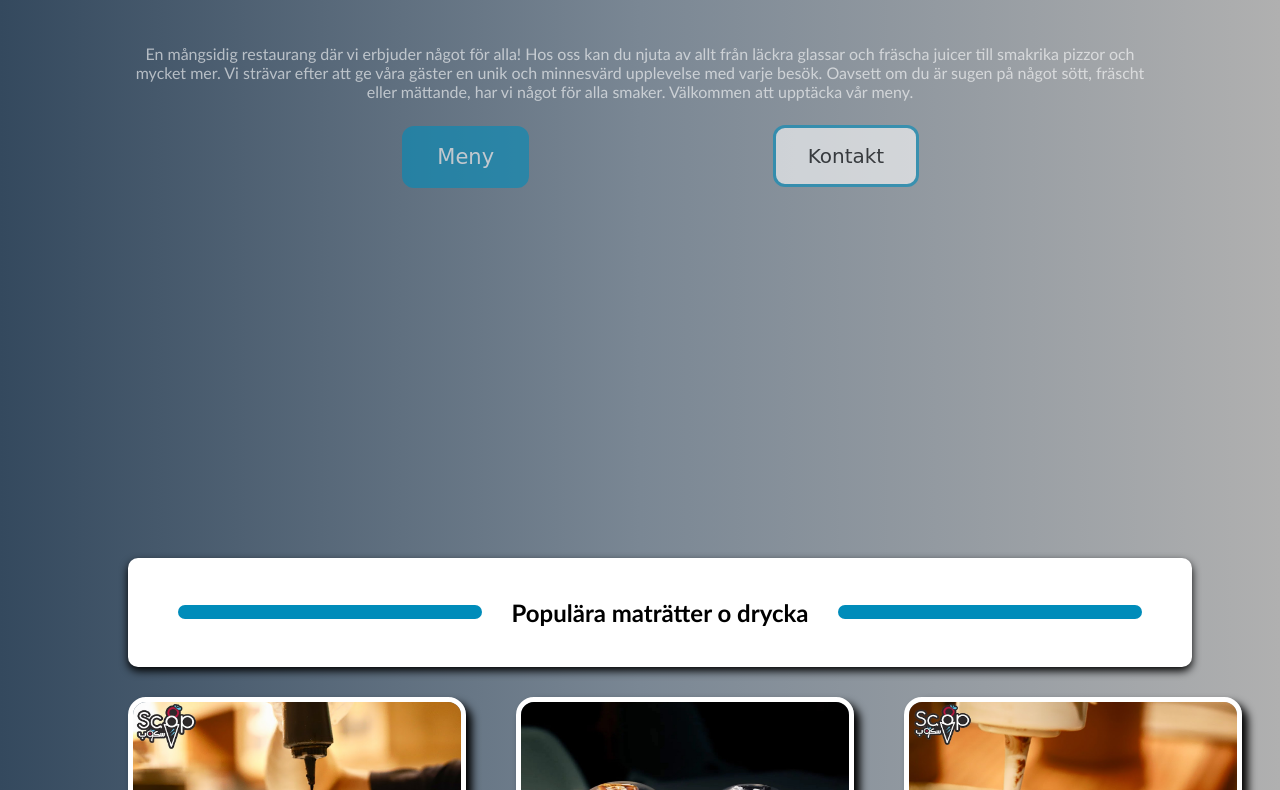
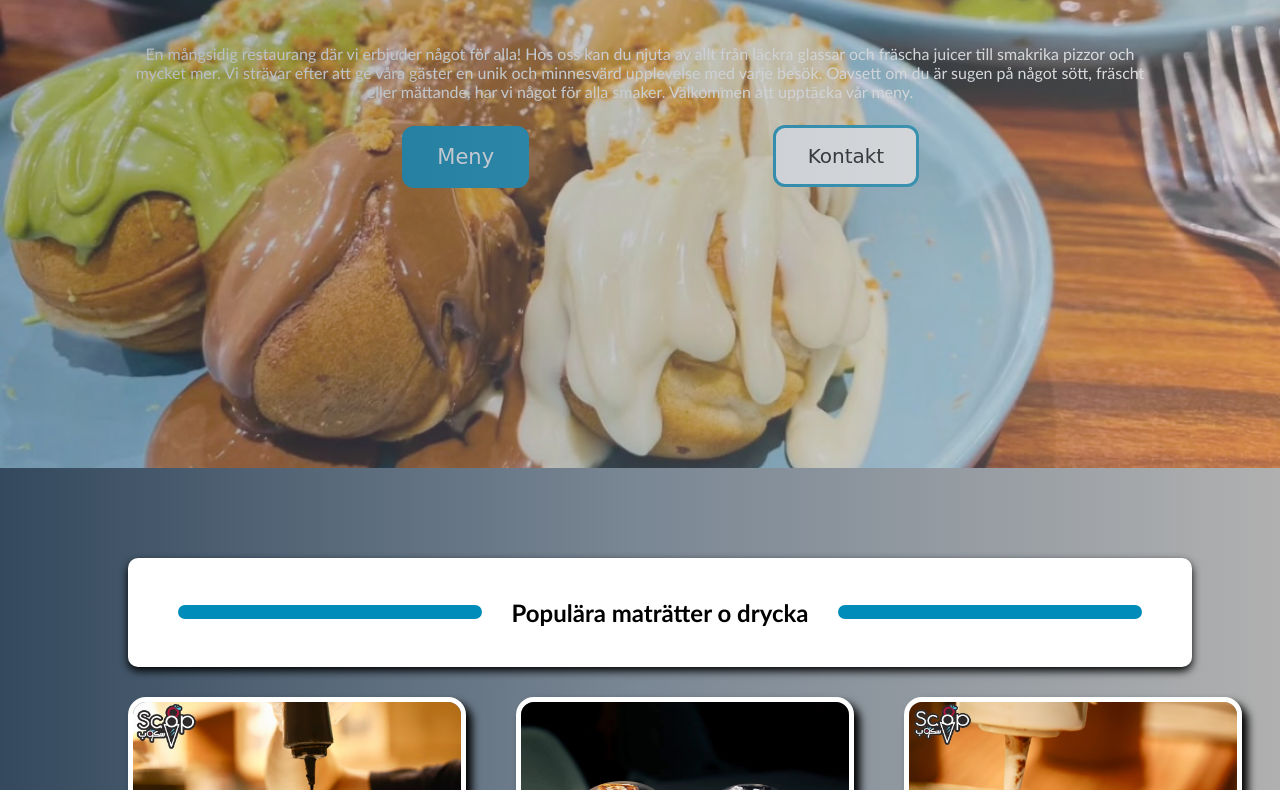
Before and after one commit to malikzahir8/Gymnasiearbete, a plain HTML site: page index.html in a window 1280 px wide. Shown: the part 414-1204 px from the top of the page. Drawn offline with Linux system fonts and the light colour scheme.

Commit message:
Update style.css

```diff
--- a/style.css
+++ b/style.css
@@ -95,7 +95,7 @@ a:nth-child(4):hover ~ .ani {
 }
 
 #frambild1 {
-  background-image: url(./Bilder/frambild.PNG);
+  background-image: url(frambild.PNG);
   background-size: cover;
   background-position: center center;
   background-repeat: no-repeat;
```
